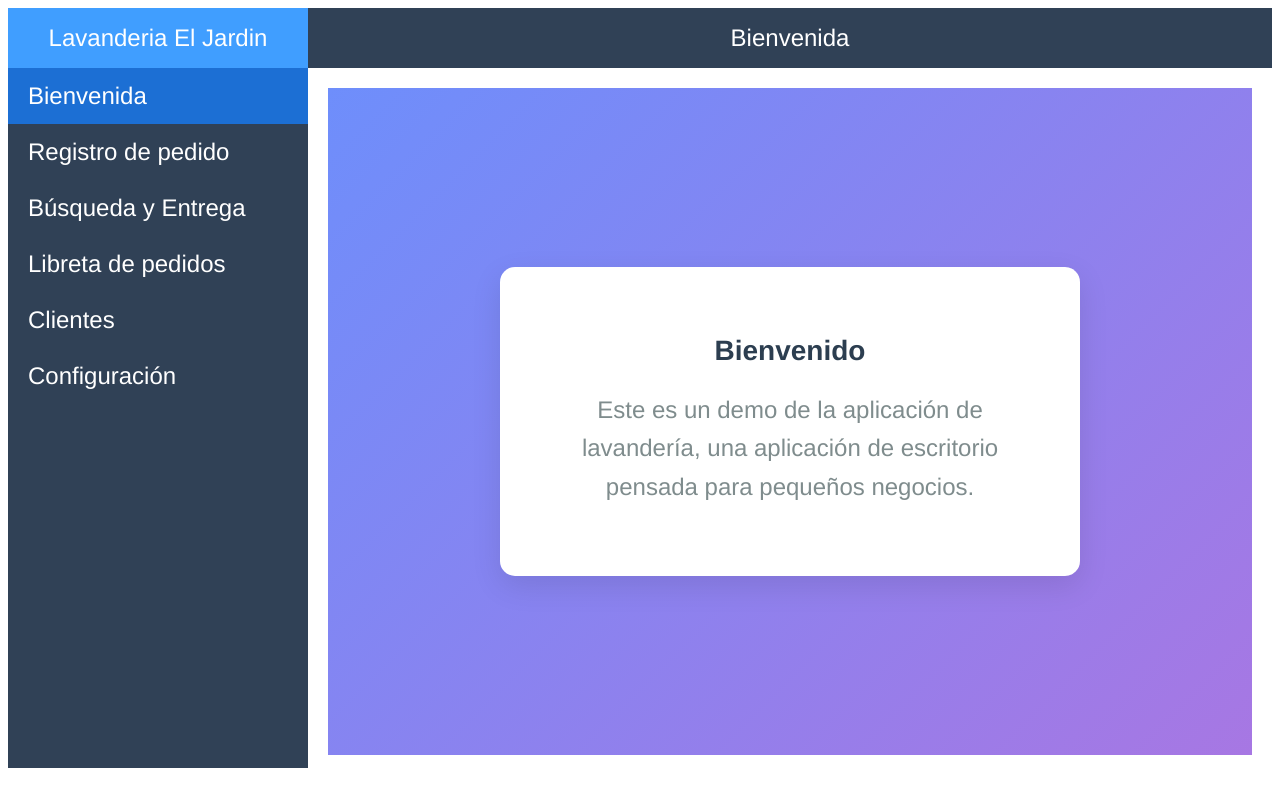
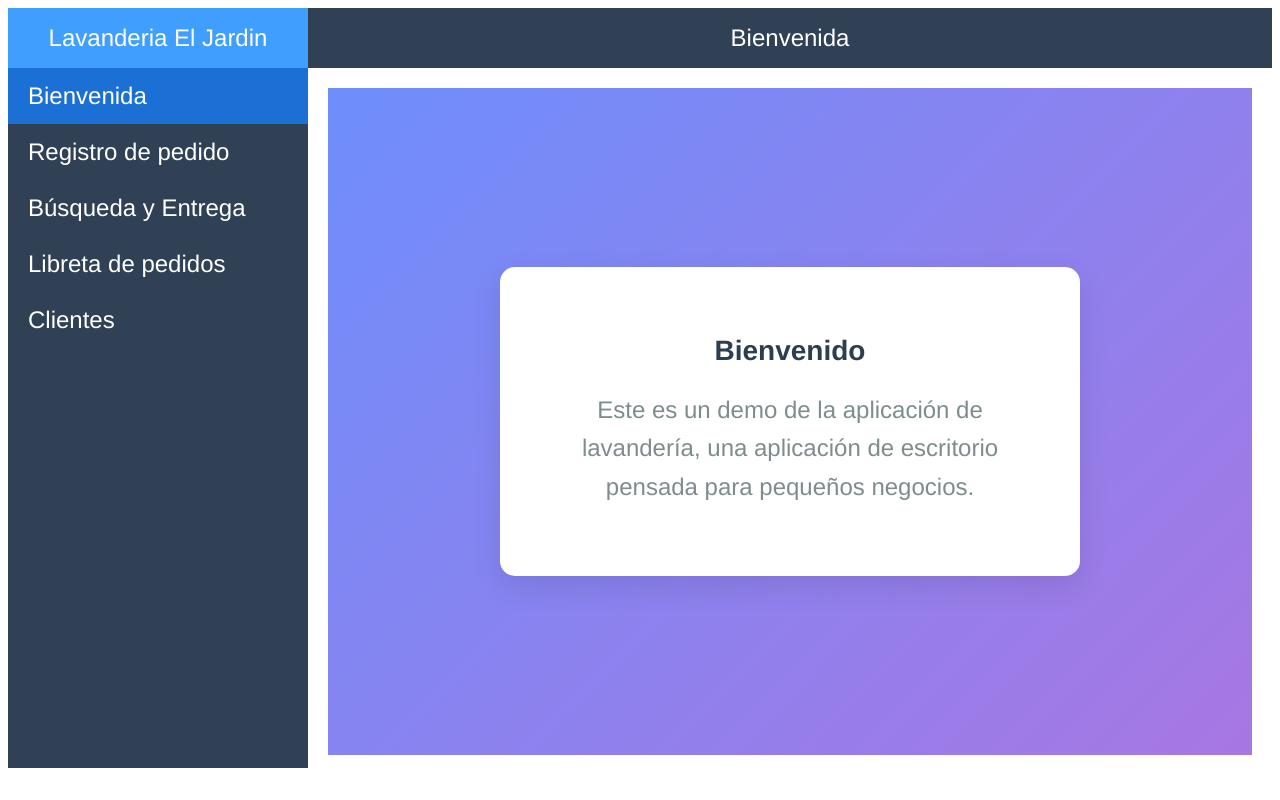
Before and after one commit to PabloeAguilar/lavanderivueWeb, a Vue app in the folder vue-project/: page / in a window 1280 px wide. Built offline with nearby package versions, Linux system fonts and the light colour scheme.

Commit message:
More code cleaning

```diff
--- a/vue-project/src/App.vue
+++ b/vue-project/src/App.vue
@@ -29,7 +29,6 @@ const listaModulos = [
   new Menu("Búsqueda y Entrega", "Búsqueda y Entrega pedidos", "/busqueda"),
   new Menu("Libreta de pedidos", "Pedidos por día", "/pedidosPorDia"),
   new Menu("Clientes", "Lista de clientes", "/clientes"),
-  new Menu("Configuración", "Configuración", "/configuracion"),
 ]
 function menuSeleccionado(nombreModulo: string) {
   menuActual.value = nombreModulo;
```
